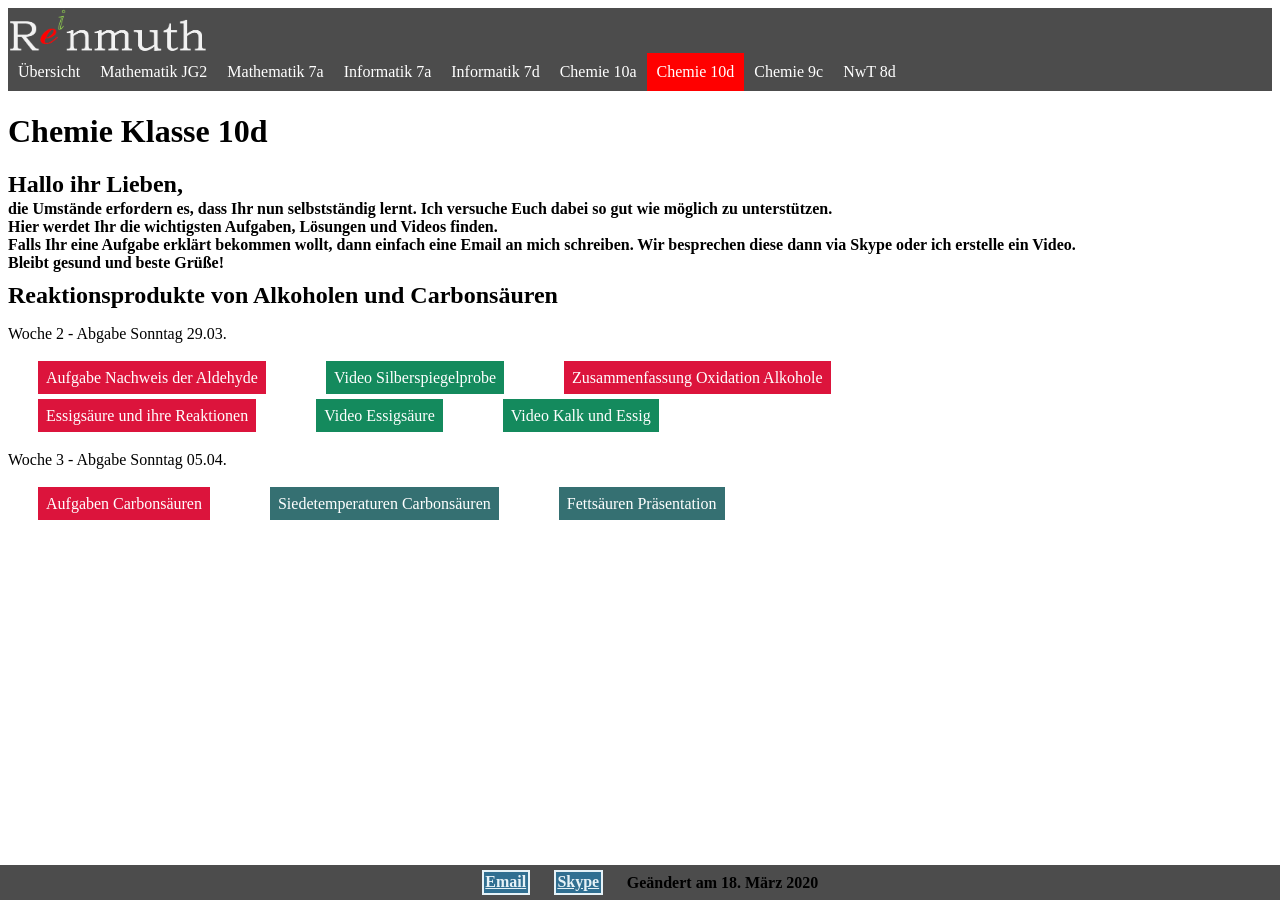
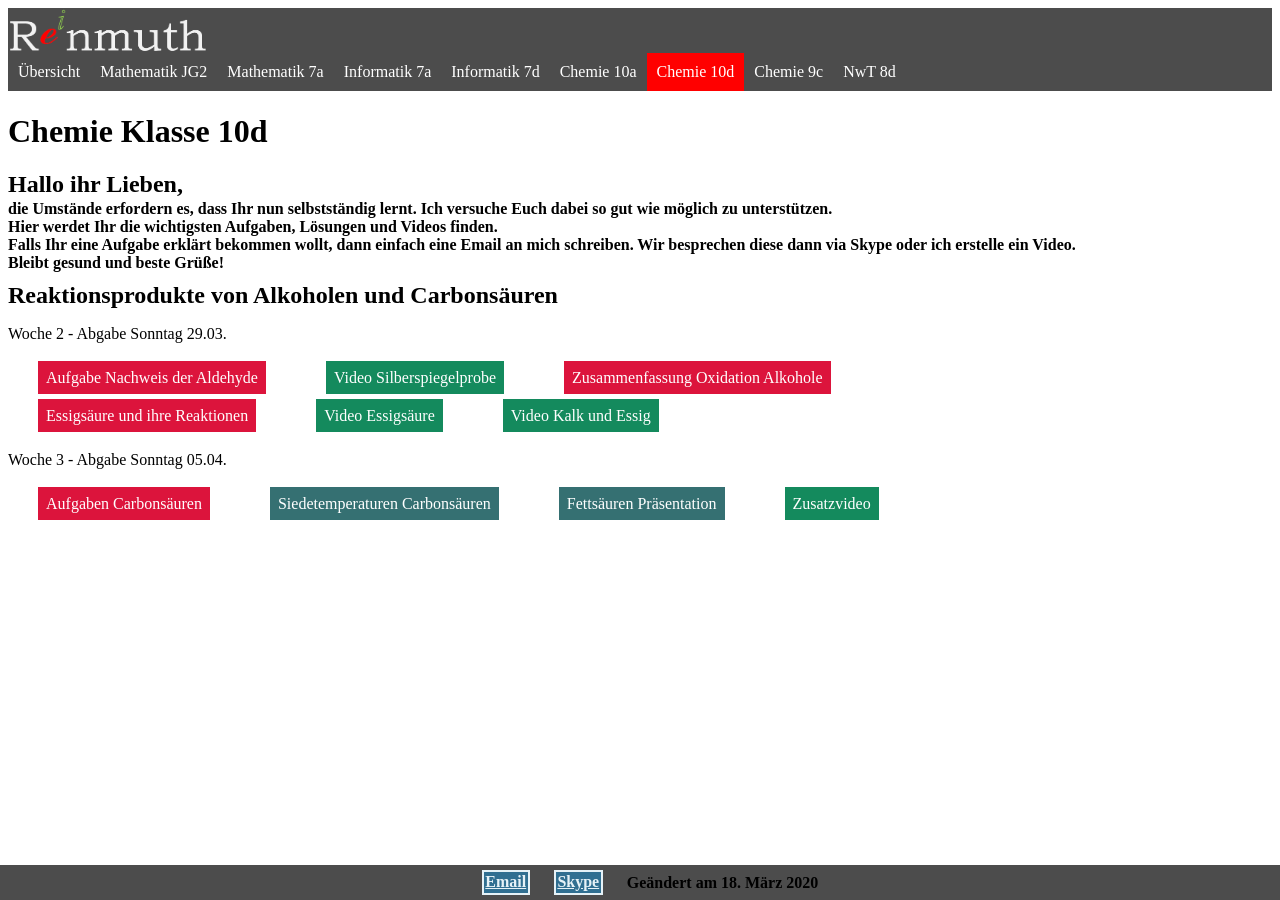
Before and after one commit to Reinmuth/Reinmuth.github.io, a Jekyll site: the page 10d.html, which Jekyll copies as it is, in a window 1280 px wide. Built offline with Jekyll 4.4.1, drawn with Linux system fonts in a browser that asks for light colours.

Commit message:
Add files via upload

```diff
--- a/10a.html
+++ b/10a.html
@@ -93,6 +93,7 @@
 
 			<li> <a href="Ch10/Siedetemperatur.pdf">Siedetemperaturen Carbonsäuren</a>    </li>
 			<li> <a href="Ch10/Fettsäuren.pdf">Fettsäuren Präsentation</a>    </li>
+			<li> <a class="vid" href="https://www.br.de/alphalernen/faecher/chemie/carbonsaeuren-carboxygruppe-zitronensaeure-essigherstellung100.html">Zusatzvideo</a>    </li>
 			<!-- <li> <a class="sol" href="uc.png">Lösungen Zusammenfassung</a>    </li>  -->
 		</ul>
 
--- a/10d.html
+++ b/10d.html
@@ -92,6 +92,7 @@
 				<li> <a class="exerc" href="Ch10/Aufgaben Carbonsäuren.pdf">Aufgaben Carbonsäuren</a>    </li>
 				<li> <a href="Ch10/Siedetemperatur.pdf">Siedetemperaturen Carbonsäuren</a>    </li>
 				<li> <a href="Ch10/Fettsäuren.pdf">Fettsäuren Präsentation</a>    </li>
+				<li> <a class="vid" href="https://www.br.de/alphalernen/faecher/chemie/carbonsaeuren-carboxygruppe-zitronensaeure-essigherstellung100.html">Zusatzvideo</a>
 				<!-- <li> <a class="sol" href="uc.png">Lösungen Zusammenfassung</a>    </li>  -->
 			</ul>
 
```
